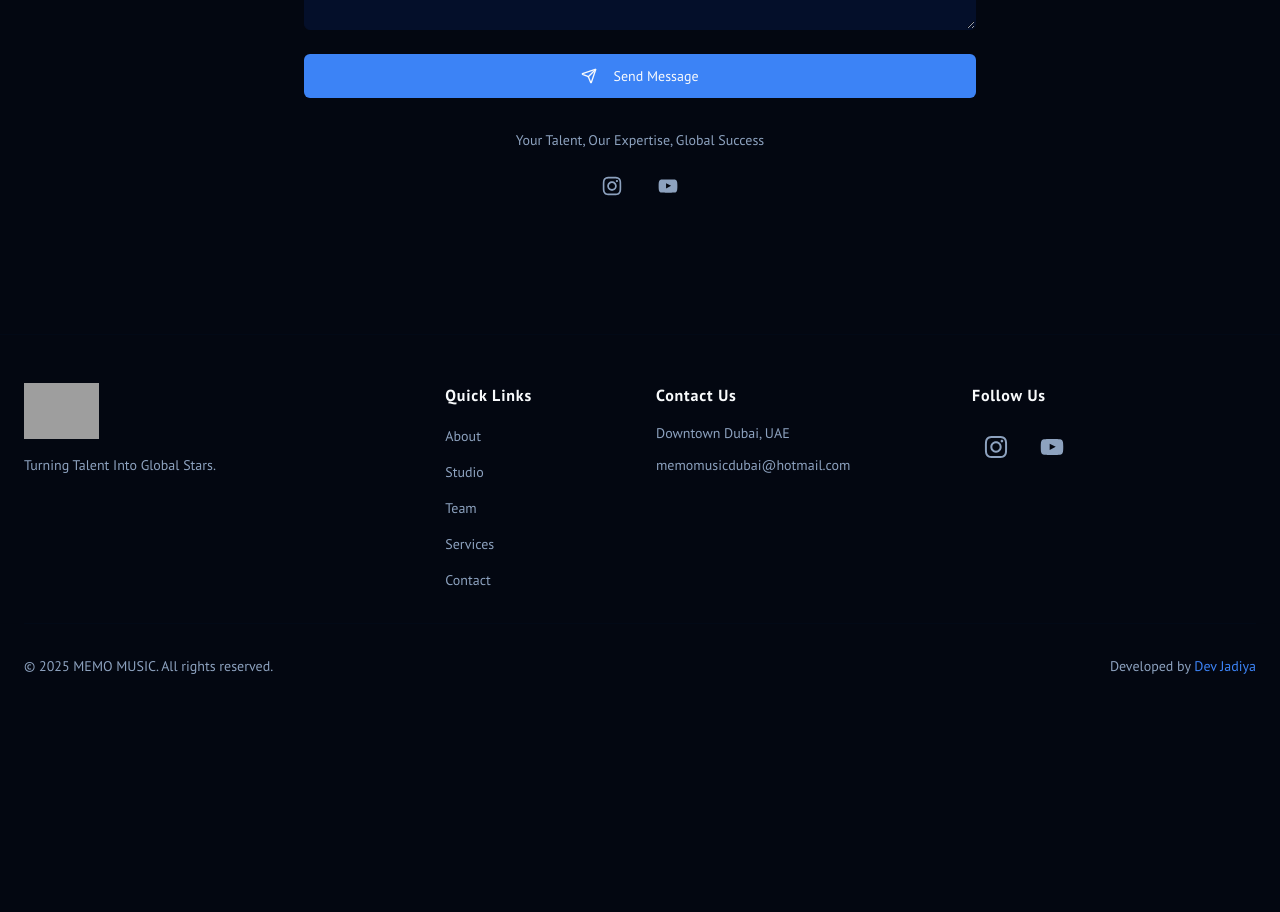
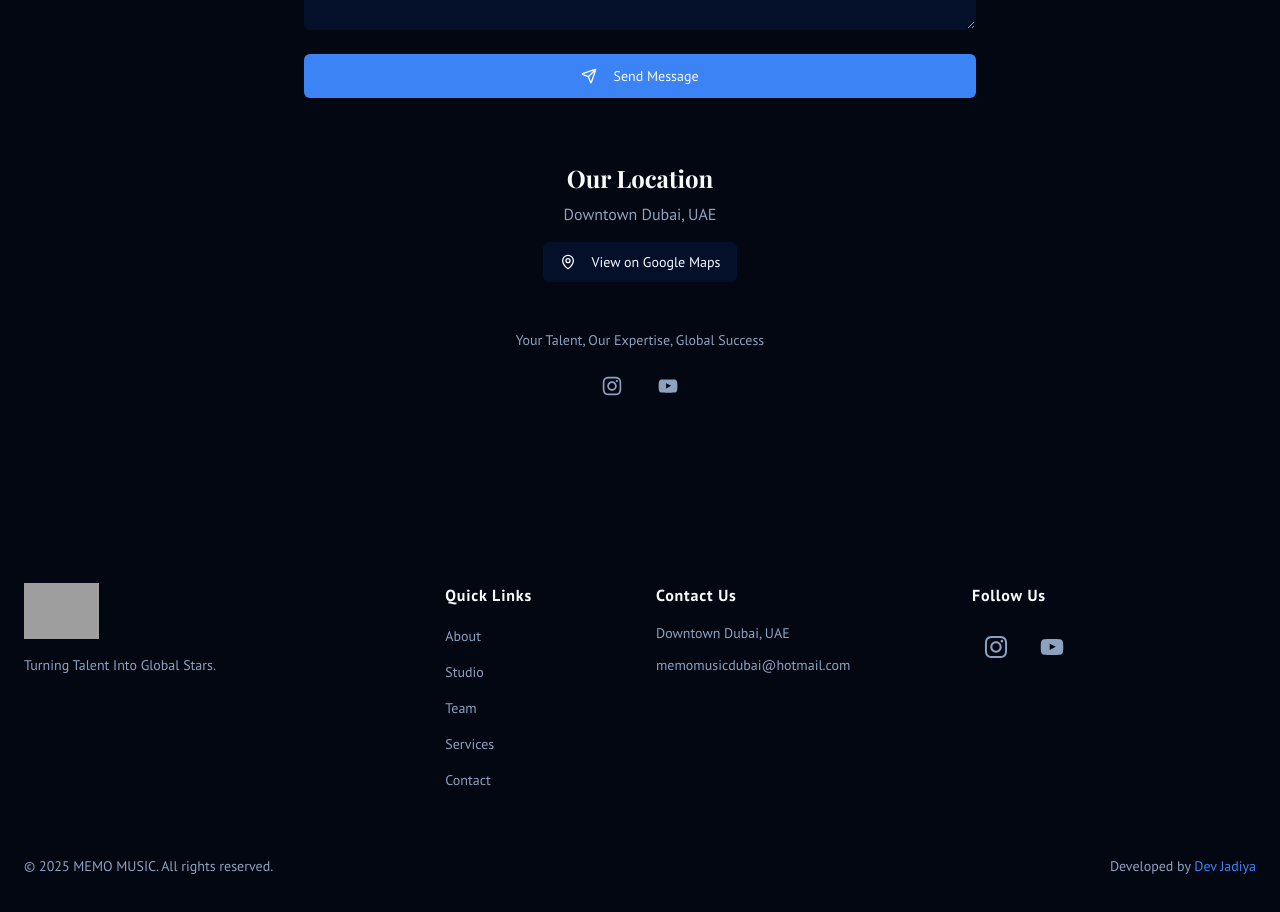
Before and after one commit to devjadiya/memo-music, a Next.js app: page / in a window 1280 px wide. Shown: the part 5900-6812 px from the top of the page. Before the commit the page ends 6624 px from the top, so only its background shows below. Built offline with nearby package versions, Linux system fonts and the light colour scheme; grey boxes are pictures that could not be loaded.

Commit message:
Added Initial Files

```diff
--- a/src/components/sections/contact.tsx
+++ b/src/components/sections/contact.tsx
@@ -4,7 +4,7 @@ import { Button } from '@/components/ui/button';
 import { Input } from '@/components/ui/input';
 import { Label } from '@/components/ui/label';
 import { Textarea } from '@/components/ui/textarea';
-import { Loader2, Send } from 'lucide-react';
+import { Loader2, Send, MapPin } from 'lucide-react';
 import { useFormStatus } from 'react-dom';
 import { SocialIcon } from 'react-social-icons';
 
@@ -67,7 +67,25 @@ export default function ContactSection() {
             <SubmitButton />
           </form>
 
-            <div className="mt-8 text-center">
+            <div className="mt-16 text-center">
+              <h3 className="font-headline text-2xl font-bold text-foreground">Our Location</h3>
+              <p className="mt-2 text-muted-foreground">Downtown Dubai, UAE</p>
+              <div className="mt-4">
+                <Button
+                  asChild
+                  variant="outline"
+                  className="bg-secondary hover:bg-secondary/80 hover:text-foreground"
+                >
+                  <a href="https://www.google.com/maps/search/?api=1&query=Downtown+Dubai" target="_blank" rel="noopener noreferrer">
+                    <MapPin className="mr-2 h-4 w-4" />
+                    View on Google Maps
+                  </a>
+                </Button>
+              </div>
+            </div>
+
+
+            <div className="mt-12 text-center">
                  <p className="text-sm text-muted-foreground">
                     Your Talent, Our Expertise, Global Success
                 </p>
```
